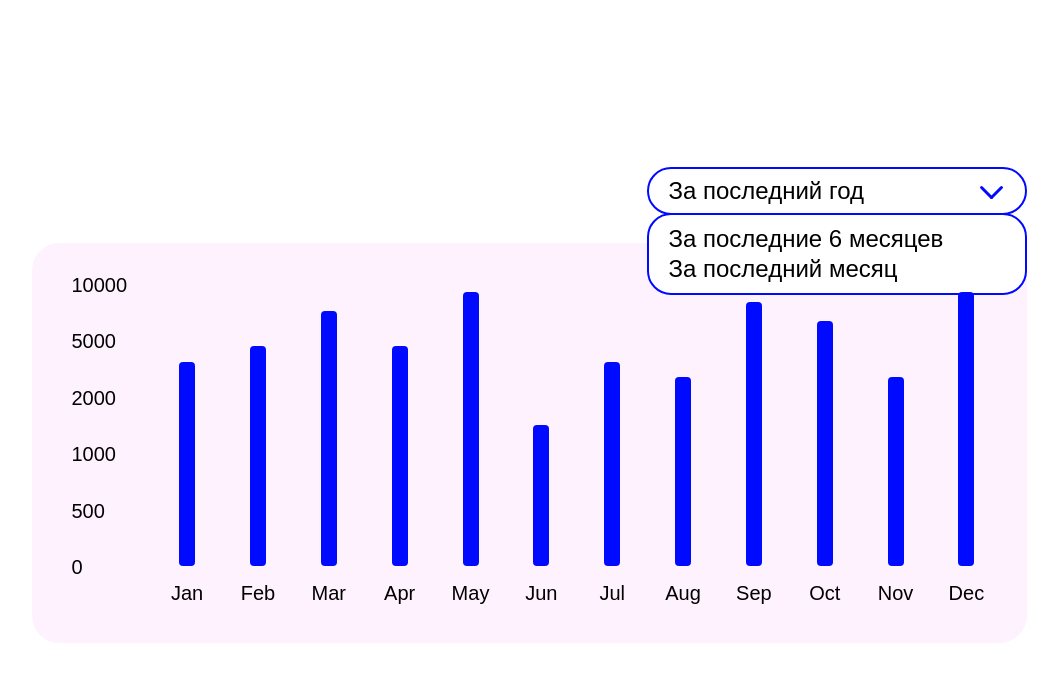
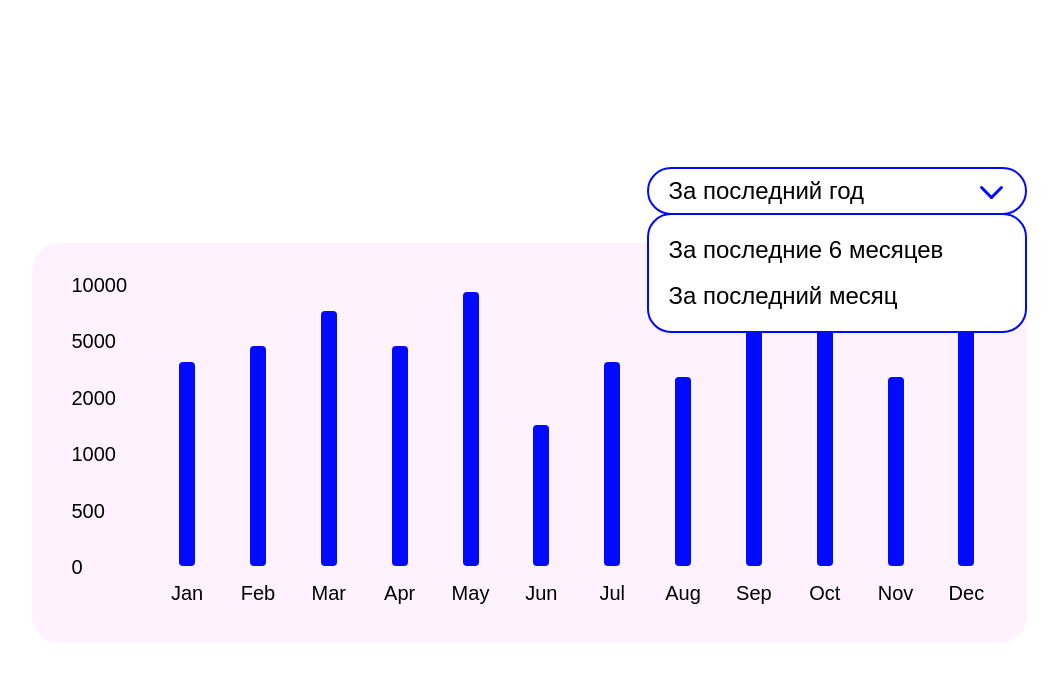
Before and after one commit to Vasily257/interactive-chart, a Next.js app: page / in a window 1280 px wide. Both pictures are taken after a click on the button "За последний год". Shown: the top 682 px of the page, without its empty margins (111-1169 px from the left). Built offline with nearby package versions, Linux system fonts and the light colour scheme.

Commit message:
fix(InteractiveChart): update styles of the select button

```diff
--- a/src/app/components/InteractiveChart.tsx
+++ b/src/app/components/InteractiveChart.tsx
@@ -214,6 +214,7 @@ const InteractiveChart: React.FC<{ data: Donator }> = ({ data }) => {
     selectIcon,
     selectValues,
     selectValue,
+    selectButtonBottom,
     graphBox,
     verticalScaleLabels,
     verticalScaleLabel,
@@ -242,7 +243,7 @@ const InteractiveChart: React.FC<{ data: Donator }> = ({ data }) => {
               return (
                 <li key={index} className={selectValue}>
                   <button
-                    className={selectButton}
+                    className={`${selectButton} ${selectButtonBottom}`}
                     onClick={handleClickOnSelectButtonBottom}
                     id={`select-button-bottom-${period.periodKey}`}
                   >
--- a/src/app/components/interactiveChart.module.css
+++ b/src/app/components/interactiveChart.module.css
@@ -74,17 +74,28 @@
   position: absolute;
   top: calc(100% - 2px);
   left: 0;
+  z-index: 2;
   display: flex;
   justify-content: space-between;
   align-items: flex-start;
+  row-gap: 16px;
   flex-flow: column nowrap;
   width: 380px;
   margin: 0;
-  padding: 9px 20px;
+  padding: 20px;
   list-style-type: none;
   border: 2px solid #000aff;
   border-radius: 24px;
   background: #ffffff;
+}
+
+.selectValue {
+  width: 100%;
+}
+
+.selectButtonBottom {
+  width: 100%;
+  text-align: left;
 }
 
 .graphBox {
```
